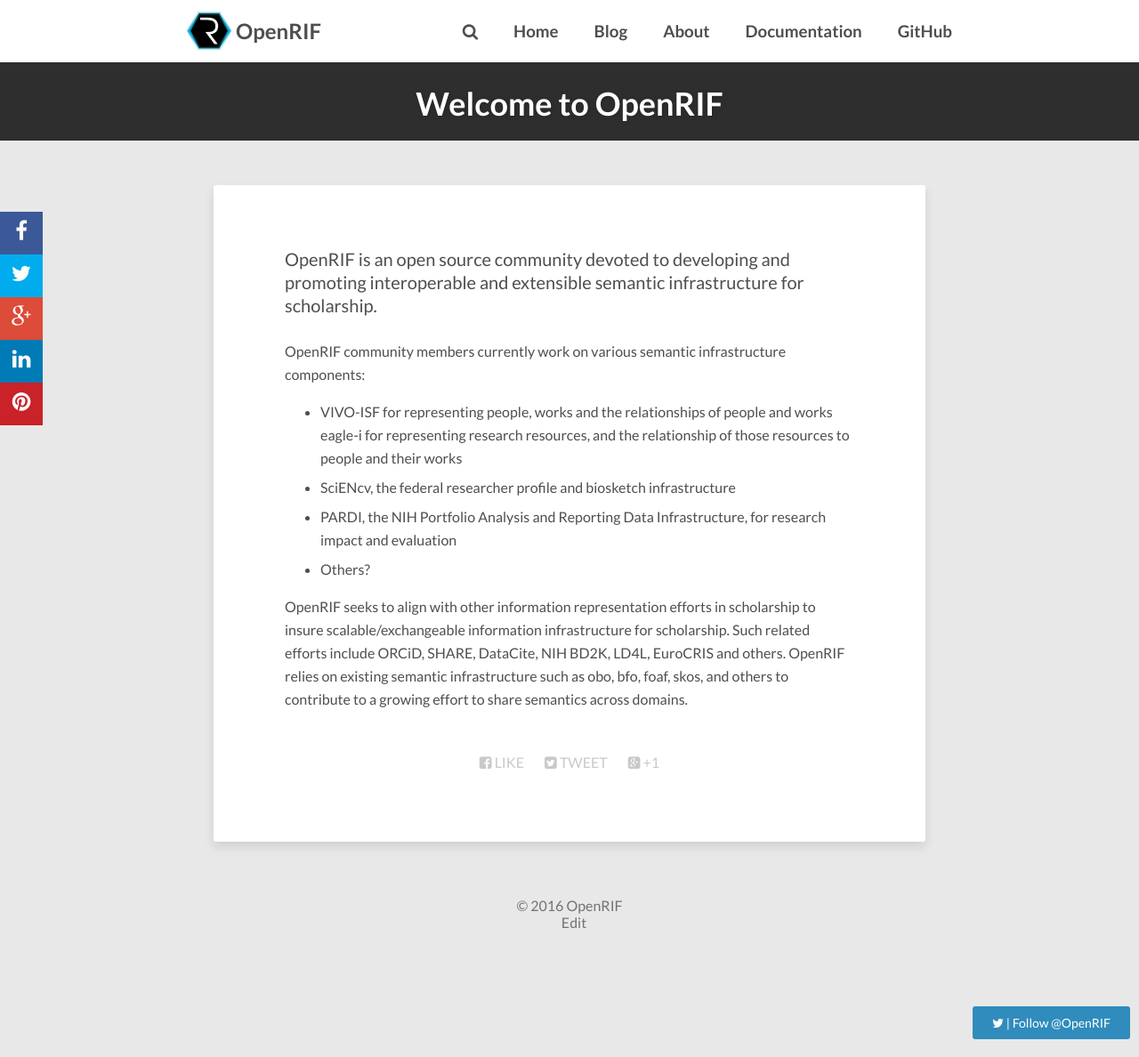
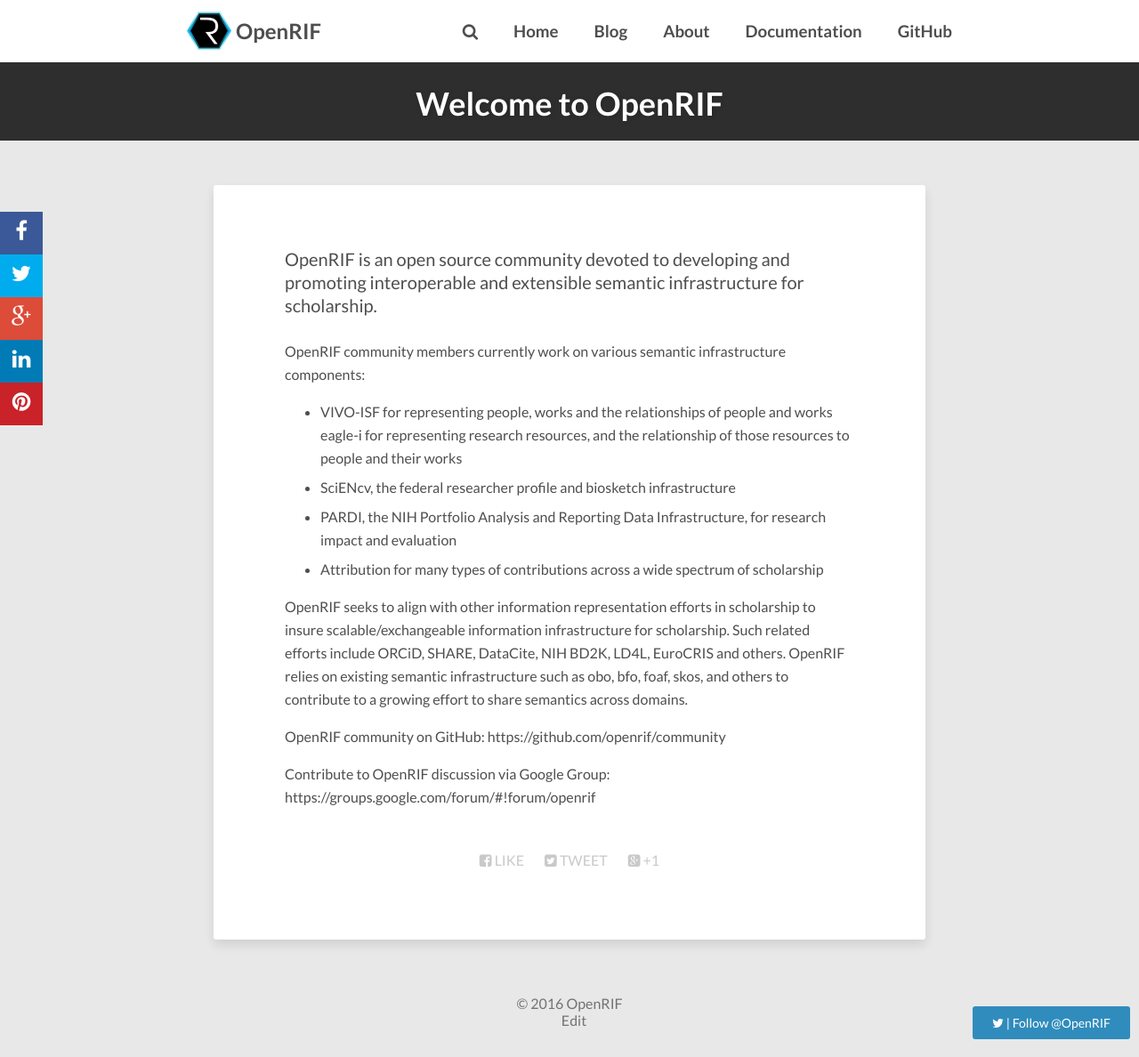
Before and after one commit to openrif/openrif.github.io, a Jekyll site: the page built from index.md, in a window 1280 px wide and 1188 px high. Shown: the whole window at 89% size. Built offline with Jekyll 4.4.1, drawn with Linux system fonts in a browser that asks for light colours; nearby versions of some CDN libraries; comment, search, counter and statistics services are not loaded.

Commit message:
Update index.md

```diff
--- a/index.md
+++ b/index.md
@@ -18,7 +18,7 @@
 - SciENcv, the federal researcher profile and biosketch infrastructure
 - PARDI, the NIH Portfolio Analysis and Reporting Data Infrastructure,
   for research impact and evaluation
-- Others?
+- Attribution for many types of contributions across a wide spectrum of scholarship
 
 OpenRIF seeks to align with other information representation efforts
 in scholarship to insure scalable/exchangeable information
@@ -27,3 +27,7 @@
 on existing semantic infrastructure such as obo, bfo, foaf, skos, and
 others to contribute to a growing effort to share semantics across
 domains.
+
+OpenRIF community on GitHub: https://github.com/openrif/community
+
+Contribute to OpenRIF discussion via Google Group: https://groups.google.com/forum/#!forum/openrif
```
